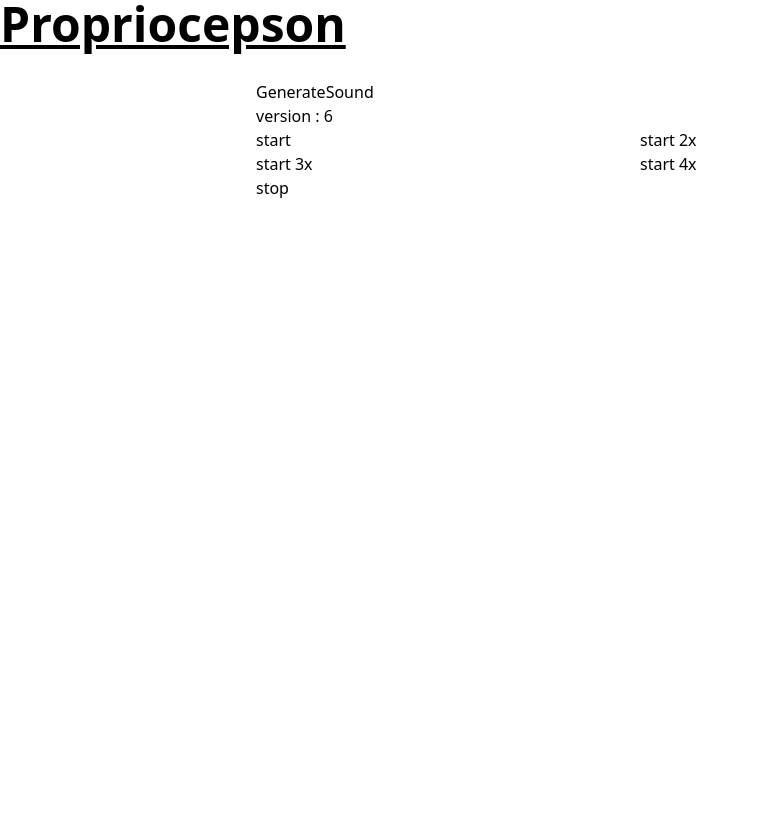
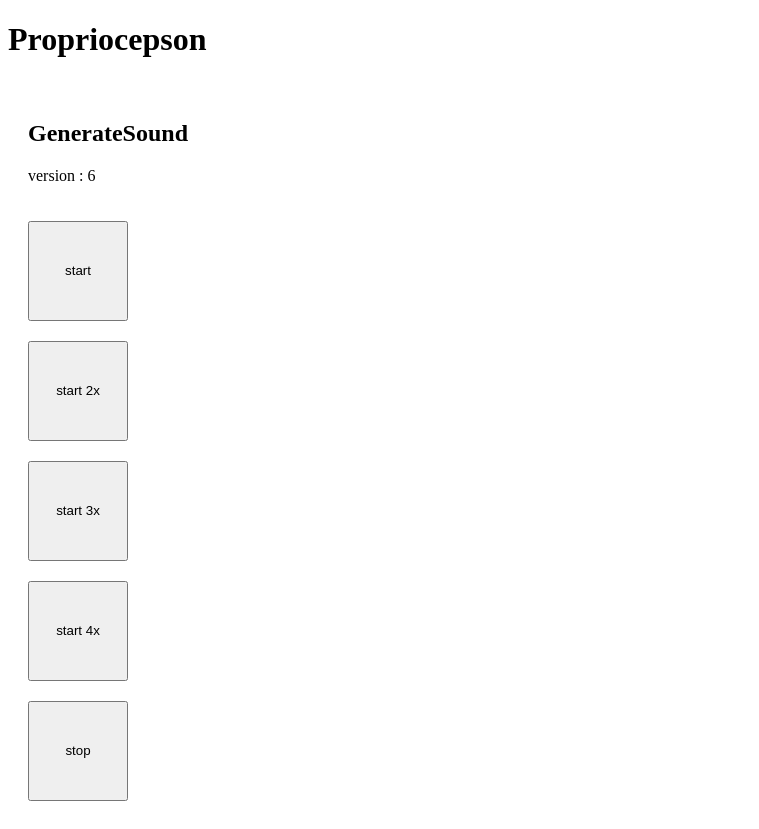
Before and after one commit to GuillaumeLiard/propriocepson, a Next.js app: page / in a window 1280 px wide. Shown: the whole page, without its empty margins (0-759 px from the left). Before the commit the page ends 800 px from the top, so only its background shows below. Built offline with nearby package versions, Linux system fonts and the light colour scheme.

Commit message:
remove tailwind, use css modules

```diff
--- /dev/null
+++ b/components/GenerateSound/index.module.scss
@@ -0,0 +1,16 @@
+.main {
+    // background-color: red;
+    padding: 20px;
+}
+
+.inputs {
+    display: flex;
+    flex-direction: column;
+}
+
+.button {
+    flex: 0 0 auto;
+    margin-top: 20px;
+    height: 100px;
+    width: 100px;
+}
--- a/components/GenerateSound/index.tsx
+++ b/components/GenerateSound/index.tsx
@@ -1,44 +1,31 @@
 import { start, stop } from './controller'
+import styles from './index.module.scss'
 const VERSION = 6
 export default function GenerateSound() {
 
     return (
-        <section>
-            <div className="flex flex-col items-center px-5 py-8 mx-auto max-w-7xl sm:px-6 lg:px-8">
-                <div className="flex flex-col w-full max-w-3xl mx-auto prose text-left prose-blue">
-                    <div className="w-full mx-auto">
+        <div className={styles.main}>
+            <div className="header">
                 <h2>GenerateSound</h2>
                 <p>version : {VERSION}</p>
-                        <div className="flex flex-wrap justify-start flex-grow mt-8 text-left md:mt-0">
-                            <div className="w-full space-y-4 md:w-1/2">
-                                <button onClick={() => start()}>
+            </div>
+            <div className={styles.inputs}>
+                <button className={styles.button} onClick={() => start()}>
                     start
                 </button>
-                            </div>
-                            <div className="w-full space-y-4 md:w-1/2">
-                                <button onClick={() => start(2)}>
+                <button className={styles.button} onClick={() => start(2)}>
                     start 2x
                 </button>
-                            </div>
-                            <div className="w-full space-y-4 md:w-1/2">
-                                <button onClick={() => start(3)}>
+                <button className={styles.button} onClick={() => start(3)}>
                     start 3x
                 </button>
-                            </div>
-                            <div className="w-full space-y-4 md:w-1/2">
-                                <button onClick={() => start(4)}>
+                <button className={styles.button} onClick={() => start(4)}>
                     start 4x
                 </button>
-                            </div>
-                            <div className="w-full space-y-4 md:w-1/2">
-                                <button onClick={stop}>
+                <button className={styles.button} onClick={stop}>
                     stop
                 </button>
             </div>
         </div>
-                    </div>
-                </div>
-            </div>
-        </section>
     )
 }
--- a/package.json
+++ b/package.json
@@ -27,7 +27,7 @@
     "eslint-config-prettier": "^8.5.0",
     "jest": "^29.3.1",
     "postcss": "^8.4.19",
-    "tailwindcss": "^3.2.4",
+    "sass": "^1.58.3",
     "ts-jest": "^29.0.3",
     "typescript": "4.9.3"
   }
--- a/postcss.config.js
+++ b/postcss.config.js
@@ -1,6 +1,5 @@
 module.exports = {
   plugins: {
-    tailwindcss: {},
     autoprefixer: {},
   },
 }
--- a/tailwind.config.js
+++ /dev/null
@@ -1,11 +0,0 @@
-/** @type {import('tailwindcss').Config} */
-module.exports = {
-  content: [
-    "./pages/**/*.{js,ts,jsx,tsx}",
-    "./components/**/*.{js,ts,jsx,tsx}",
-  ],
-  theme: {
-    extend: {},
-  },
-  plugins: [],
-}
```
Also changed, not shown: 1 other file (tests, documents, lock files or other folders). Lines whose indentation alone changed are shown as unchanged.
